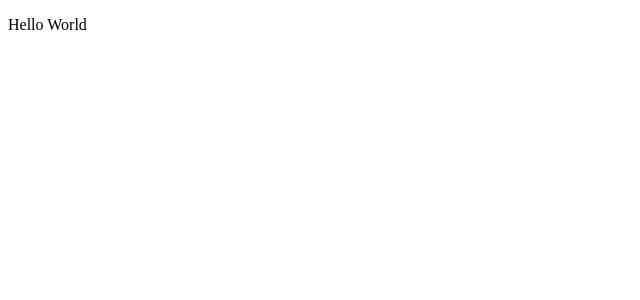
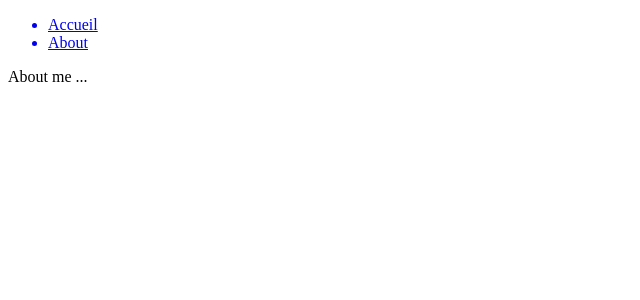
Before and after one commit to Spyros-Zaboukis/React-FromScratch-project1, a React (Create React App) app: page /About in a window 1280 px wide. Shown: the top 300 px of the page, without its empty margins (0-640 px from the left). Built offline with nearby package versions, Linux system fonts and the light colour scheme.

Commit message:
send routing system with react-router-v6

```diff
--- a/src/App.js
+++ b/src/App.js
@@ -1,8 +1,18 @@
+import {BrowserRouter, Routes, Route} from 'react-router-dom';
+import Home from './Pages/Home';
+import About from './Pages/About';
 
 function App() {
   return (
     <div className="App">
-      <p>Hello World</p>
+
+      <BrowserRouter>
+          <Routes>
+            <Route path='/' element={<Home/>} />
+            <Route path='/About' element={<About/>} />
+            <Route path='*' element={<Home/>} />
+          </Routes>
+        </BrowserRouter>
     </div>
   );
 }
--- /dev/null
+++ b/src/Components/Navigation.js
@@ -0,0 +1,20 @@
+import React from 'react';
+import { NavLink } from 'react-router-dom';
+
+const Navigation = () => {
+    return (
+        <div className='Navigation'>
+            <ul>
+                <NavLink to='/'>
+                    <li>Accueil</li>
+                </NavLink>
+                <NavLink to='/About'>
+                    <li>About</li>
+                </NavLink>
+            </ul>
+
+        </div>
+    );
+};
+
+export default Navigation;
--- /dev/null
+++ b/src/Pages/About.js
@@ -0,0 +1,15 @@
+import React from 'react';
+import Navigation from '../Components/Navigation';
+
+const About = () => {
+    return (
+        <div>
+             <Navigation/>
+            <p>
+                About me ...
+            </p>
+        </div>
+    );
+};
+
+export default About;
--- /dev/null
+++ b/src/Pages/Home.js
@@ -0,0 +1,13 @@
+import React from 'react';
+import Navigation from '../Components/Navigation';
+
+const Home = () => {
+    return (
+        <div>
+             <Navigation/>
+            <h1>Accueil</h1>
+        </div>
+    );
+};
+
+export default Home;
```
